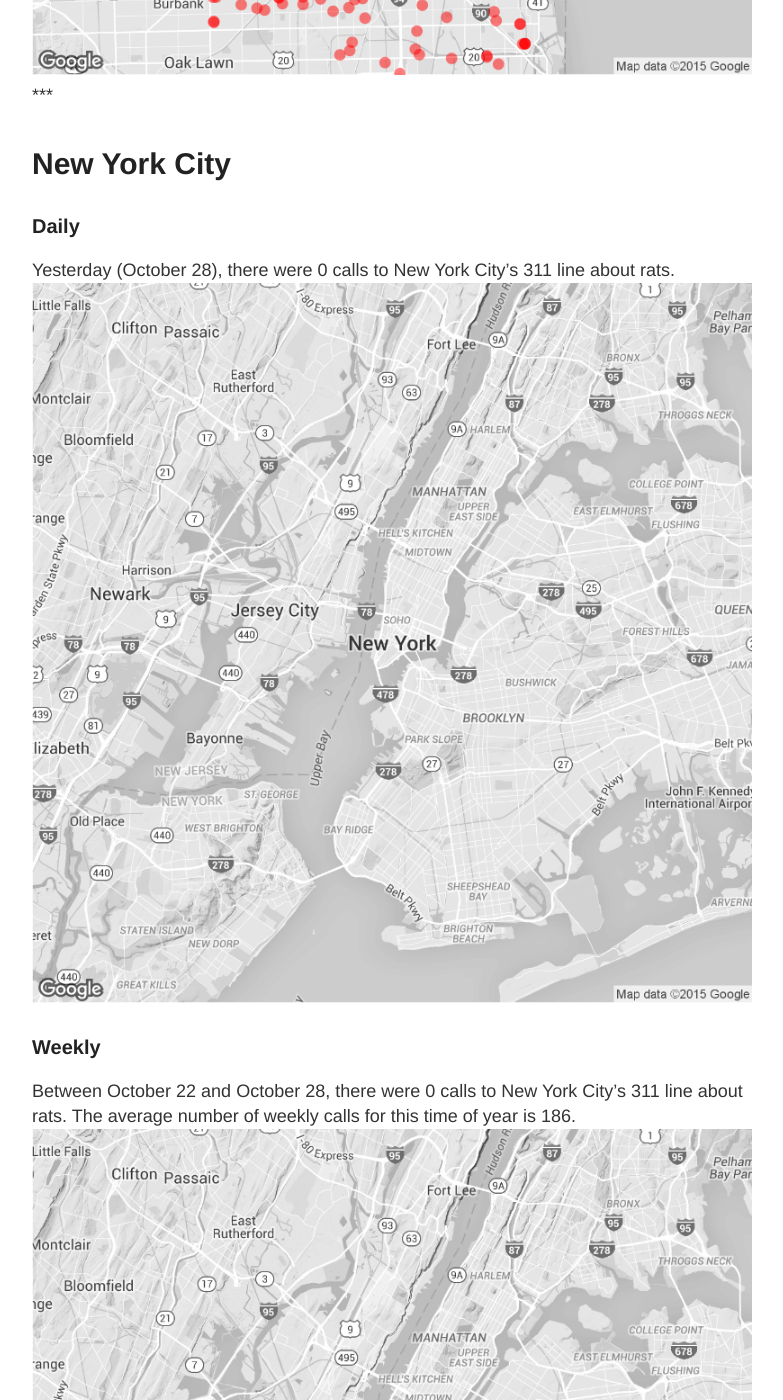
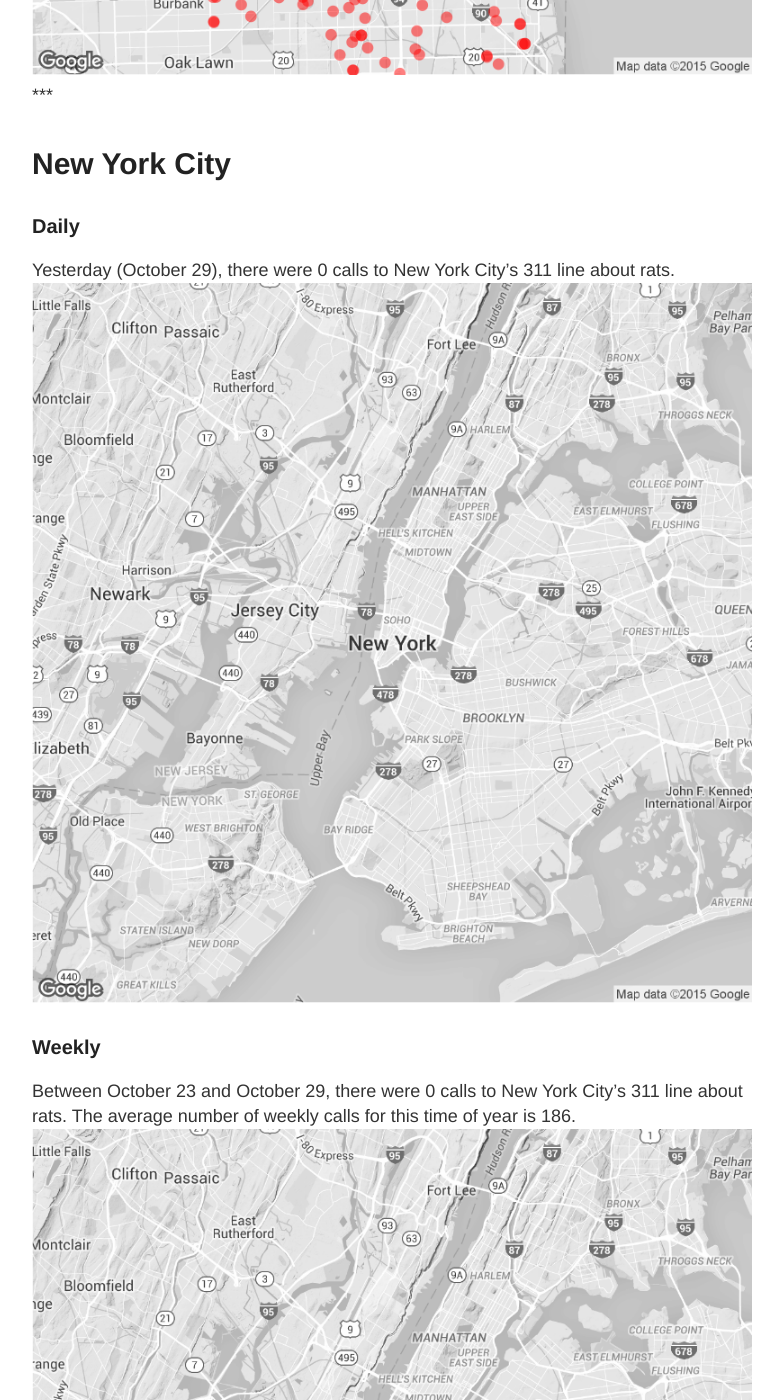
Before and after one commit to DanielHadley/ratmaps, a Jekyll site: the page built from daily.md, in a window 1280 px wide and 1400 px high, scrolled down 1986 px. Shown: the whole window, without its empty margins (248-1031 px from the left). Built offline with Jekyll 4.4.1, drawn with Linux system fonts in a browser that asks for light colours; comment, search, counter and statistics services are not loaded; some of the changed text lies outside the part shown.

Commit message:
Daily Maps

```diff
--- a/daily.md
+++ b/daily.md
@@ -15,22 +15,22 @@
 
 ### Daily
 
-Yesterday (October 28), there were 148 calls to Chicago's 311 line about rats.
+Yesterday (October 29), there were 89 calls to Chicago's 311 line about rats.
 ![Chicago rat calls to 311 weekly map]({{ site.cityimages }}/daily/Chicago_Rat_Map_Daily.png)
 
 ### Weekly
-Between October 22 and October 28, there were 874 calls to Chicago's 311 line about rats. The average number of weekly calls for this time of year is 513.
+Between October 23 and October 29, there were 767 calls to Chicago's 311 line about rats. The average number of weekly calls for this time of year is 513.
 ![Chicago rat calls to 311 weekly map]({{ site.cityimages }}/daily/Chicago_Rat_Map_Weekly.png)
 ***
 # New York City <a id="nyc"><a>
 
 ### Daily
 
-Yesterday (October 28), there were 0 calls to New York City's 311 line about rats.
+Yesterday (October 29), there were 0 calls to New York City's 311 line about rats.
 ![NYC rat calls to 311 weekly map]({{ site.cityimages }}/daily/NYC_Rat_Map_Daily.png)
 
 ### Weekly
-Between October 22 and October 28, there were 0 calls to New York City's 311 line about rats. The average number of weekly calls for this time of year is 186.
+Between October 23 and October 29, there were 0 calls to New York City's 311 line about rats. The average number of weekly calls for this time of year is 186.
 ![NYC rat calls to 311 weekly map]({{ site.cityimages }}/daily/NYC_Rat_Map_Weekly.png)
 
 Each red dot represents one call about a rat seen in that location. The dots are transparent, so multiple calls from one location will be seen as a solid dot. The usual caveats apply: more calls do not necessarily mean that there are more rats in that location than other parts of the city. A cluster of dots could indicate that one resident is unusually vocal about rodents in his or her neighborhood. Also, more densely populated neighborhoods tend to make more calls to 311.
```
Also changed, not shown: images/pages/daily/Chicago_Rat_Map_Daily.png, images/pages/daily/Chicago_Rat_Map_Weekly.png, images/pages/daily/NYC_Rat_Map_Daily.png, images/pages/daily/NYC_Rat_Map_Weekly.png.
